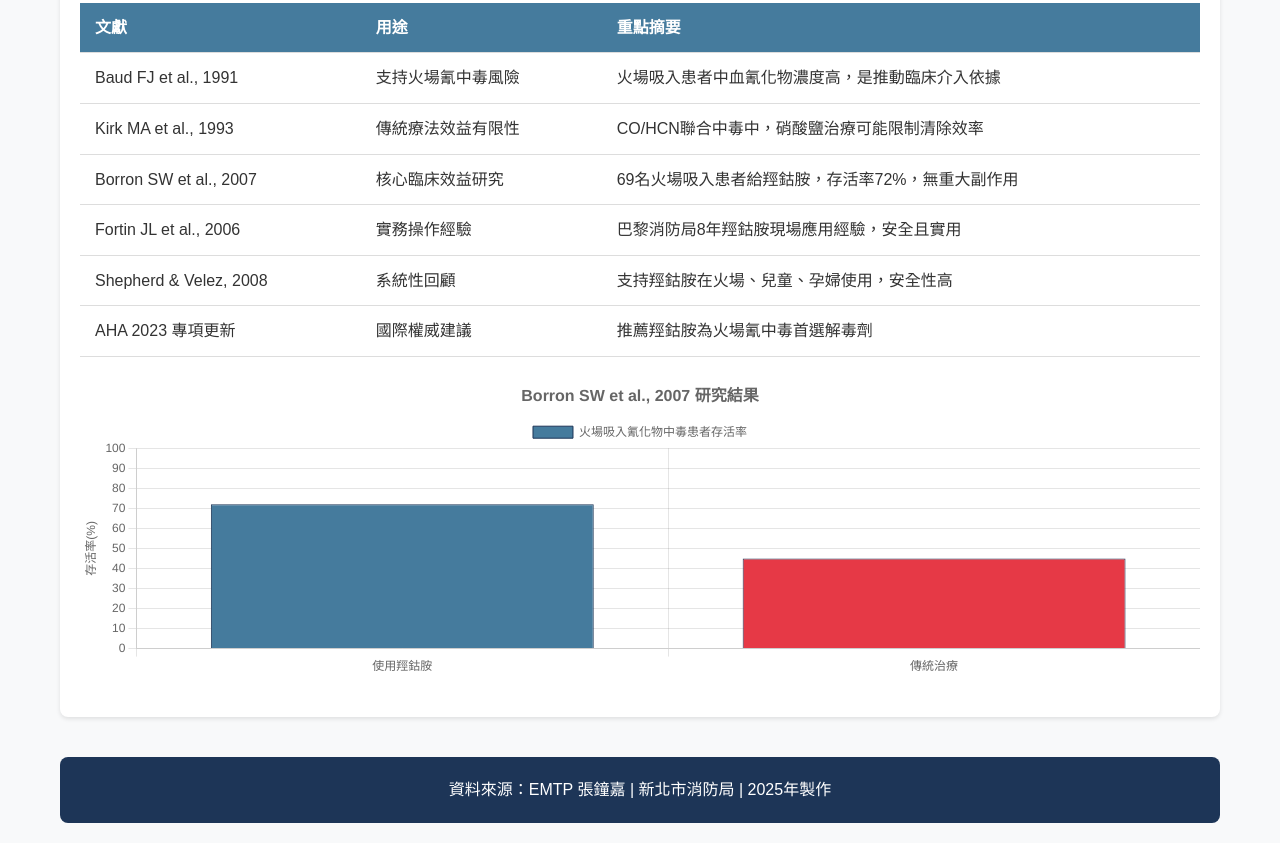
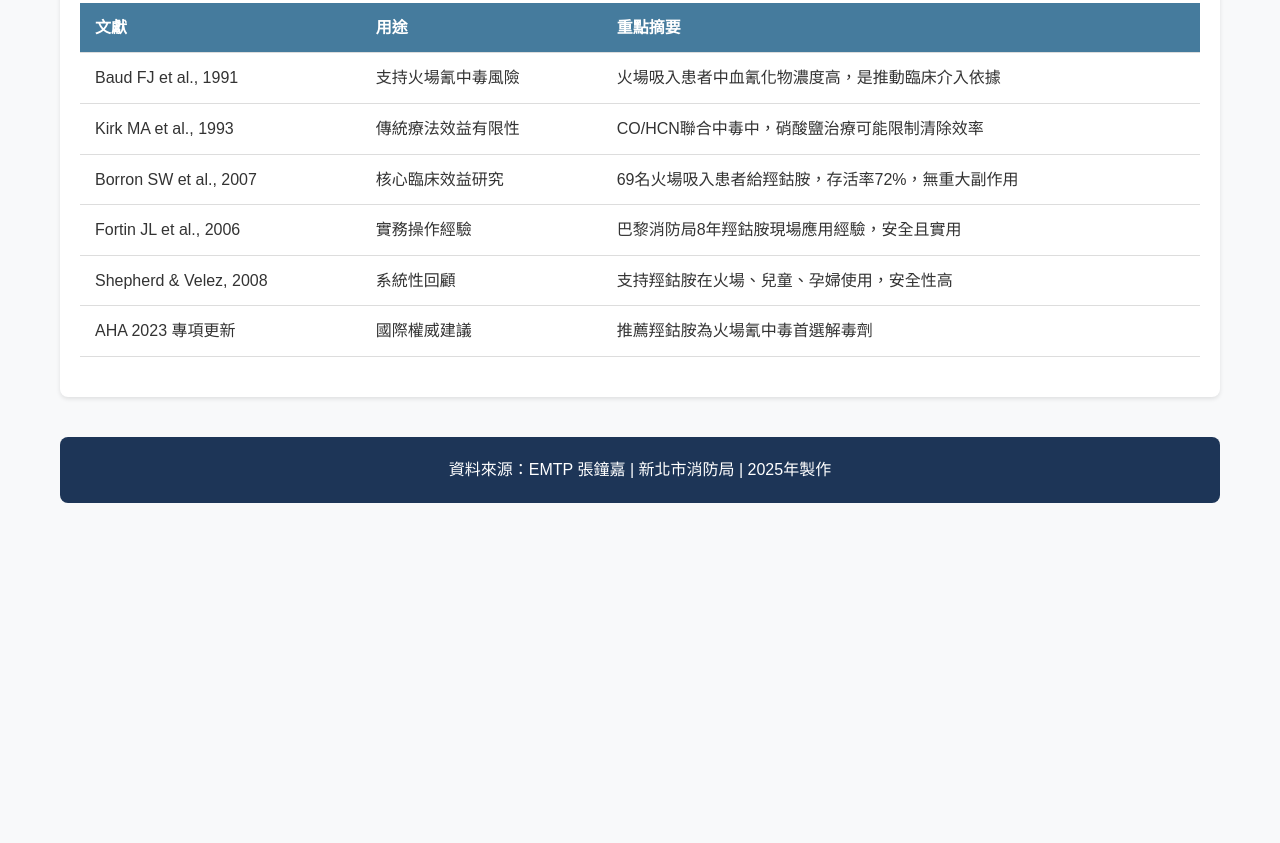
Before and after one commit to mn071111/cyanokit.github.io, a plain HTML site: page index.html in a window 1280 px wide. Shown: the part 724-1567 px from the top of the page. After the commit the page ends 1247 px from the top, so only its background shows below. Drawn offline with nearby package versions, Linux system fonts and the light colour scheme.

Commit message:
Add files via upload

```diff
--- a/index.html
+++ b/index.html
@@ -164,17 +164,16 @@
       background-color: #f5f5f5;
     }
 
-    .chart-container {
-      height: 300px;
-      margin: 20px 0;
-    }
-
     .quote {
       background-color: var(--light);
-      padding: 20px;
+      padding: 25px;
       border-left: 5px solid var(--primary);
-      margin: 20px 0;
+      margin: 30px 0;
       font-style: italic;
+      font-size: 1.2rem;
+      font-weight: bold;
+      text-align: center;
+      box-shadow: 0 4px 8px rgba(0, 0, 0, 0.1);
     }
 
     .implementation {
@@ -300,6 +299,14 @@
       font-weight: bold;
     }
 
+    .highlight-quote {
+      color: var(--primary);
+      font-size: 1.3rem;
+      background-color: #f8f9fa;
+      padding: 3px;
+      border-bottom: 2px solid var(--primary);
+    }
+
     /* 響應式設計 */
     @media screen and (max-width: 768px) {
       .timeline::after {
@@ -419,10 +426,6 @@
             </tr>
           </tbody>
         </table>
-
-        <div class="chart-container">
-          <canvas id="survivalChart"></canvas>
-        </div>
       </div>
 
       <div id="international" class="tab-content">
@@ -460,10 +463,6 @@
             </tr>
           </tbody>
         </table>
-
-        <div class="chart-container">
-          <canvas id="globalImplementationChart"></canvas>
-        </div>
       </div>
 
       <div id="timeline" class="tab-content">
@@ -578,8 +577,8 @@
         </div>
 
         <div class="quote">
-          <p>「不準備，是選擇放棄可能活下來的人。」</p>
-          <p>"To not prepare is to give up on someone who could've survived."</p>
+          <p><span class="highlight-quote">「不準備，是選擇放棄可能活下來的人。」</span></p>
+          <p><span class="highlight-quote">"To not prepare is to give up on someone who could've survived."</span></p>
         </div>
       </div>
     </div>
@@ -589,7 +588,6 @@
     </div>
   </div>
 
-  <script src="https://cdn.jsdelivr.net/npm/chart.js"></script>
   <script>
     // 切換標籤頁
     function openTab(evt, tabName) {
@@ -608,94 +606,6 @@
       document.getElementById(tabName).className += " active";
       evt.currentTarget.className += " active";
     }
-
-    // 圖表數據
-    document.addEventListener('DOMContentLoaded', function() {
-      // 存活率圖表
-      var survivalCtx = document.getElementById('survivalChart').getContext('2d');
-      var survivalChart = new Chart(survivalCtx, {
-        type: 'bar',
-        data: {
-          labels: ['使用羥鈷胺', '傳統治療'],
-          datasets: [{
-            label: '火場吸入氰化物中毒患者存活率',
-            data: [72, 45],
-            backgroundColor: [
-              '#457b9d',
-              '#e63946'
-            ],
-            borderColor: [
-              '#1d3557',
-              '#1d3557'
-            ],
-            borderWidth: 1
-          }]
-        },
-        options: {
-          responsive: true,
-          maintainAspectRatio: false,
-          scales: {
-            y: {
-              beginAtZero: true,
-              max: 100,
-              title: {
-                display: true,
-                text: '存活率(%)'
-              }
-            }
-          },
-          plugins: {
-            title: {
-              display: true,
-              text: 'Borron SW et al., 2007 研究結果',
-              font: {
-                size: 16
-              }
-            }
-          }
-        }
-      });
-
-      // 全球實施情況圖表
-      var implementationCtx = document.getElementById('globalImplementationChart').getContext('2d');
-      var implementationChart = new Chart(implementationCtx, {
-        type: 'pie',
-        data: {
-          labels: ['已實施', '進行中', '尚無實施'],
-          datasets: [{
-            label: '全球消防單位羥鈷胺實施情況',
-            data: [42, 28, 30],
-            backgroundColor: [
-              '#457b9d',
-              '#a8dadc',
-              '#e63946'
-            ],
-            borderColor: [
-              '#ffffff',
-              '#ffffff',
-              '#ffffff'
-            ],
-            borderWidth: 2
-          }]
-        },
-        options: {
-          responsive: true,
-          maintainAspectRatio: false,
-          plugins: {
-            title: {
-              display: true,
-              text: '主要國家消防單位羥鈷胺導入情況估計',
-              font: {
-                size: 16
-              }
-            },
-            legend: {
-              position: 'bottom'
-            }
-          }
-        }
-      });
-    });
   </script>
 </body>
 
```
